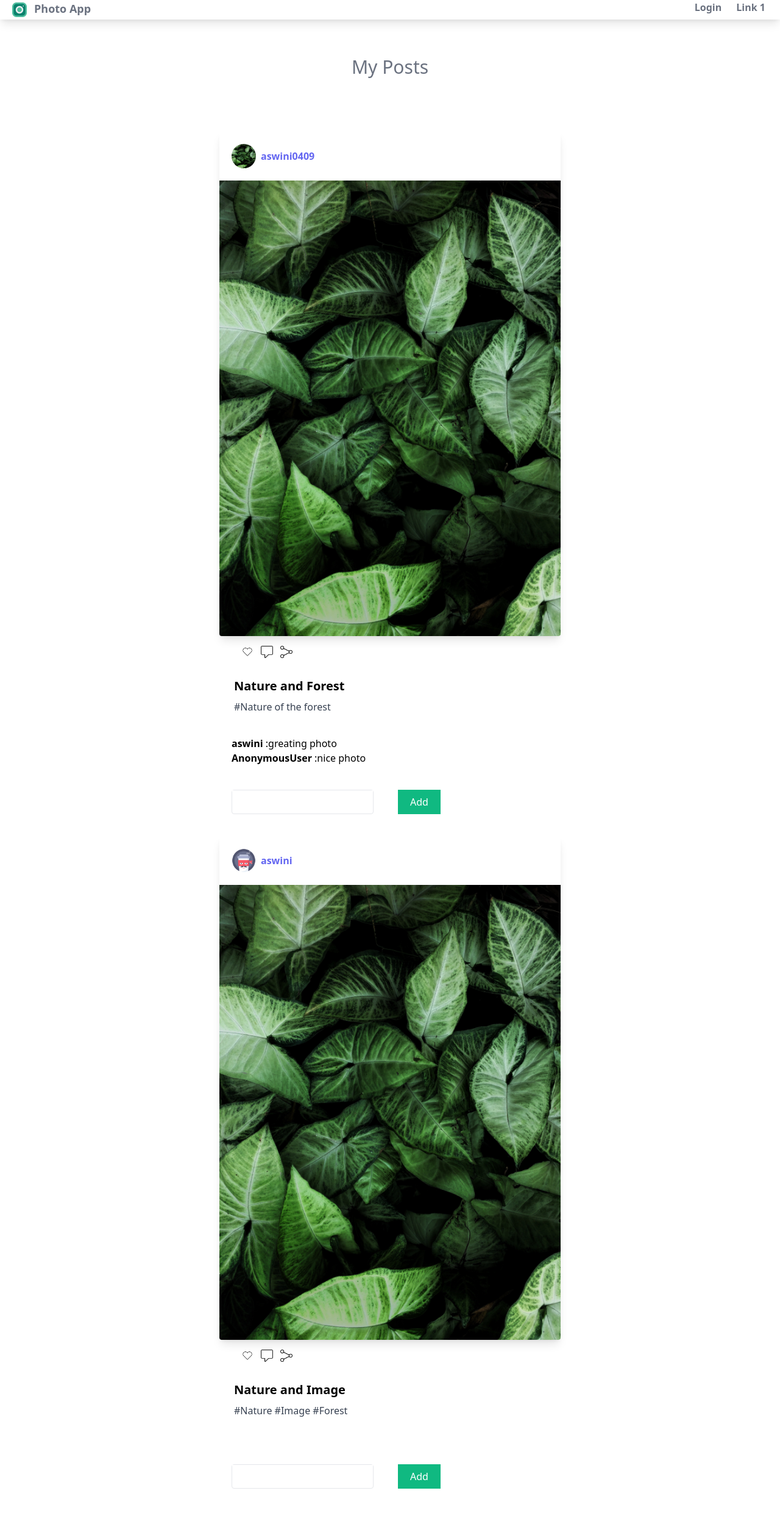
After one commit to aswinikumar0509/Social-Media-APP, a Django app: page /posts/feed in a window 1280 px wide. The commit adds this page. Shown: the whole page at 61% size. Run offline with Django 4.2, Linux system fonts and the light colour scheme; data comes from the database, SQL or seed files in the repository; both versions use the stored data as it was after the commit; style sheets or scripts are compiled from the project's sources; some libraries are stand-ins or nearby versions.

Commit message:
comment feature update

```diff
--- a/posts/admin.py
+++ b/posts/admin.py
@@ -1,6 +1,7 @@
 from django.contrib import admin
-from .models import Post
+from .models import Post,Comment
 
 # Register your models here.
 
 admin.site.register(Post)
+admin.site.register(Comment)
--- a/posts/forms.py
+++ b/posts/forms.py
@@ -1,4 +1,4 @@
-from .models import Post
+from .models import Post,Comment
 from django import forms
 
 class PostCreatForm(forms.ModelForm):
@@ -6,3 +6,10 @@ class PostCreatForm(forms.ModelForm):
     class Meta:
         model = Post
         fields = ('title','image','caption')
+
+
+
+class CommentForm(forms.ModelForm):
+    class Meta:
+        model = Comment
+        fields = ('body', 'posted_by')
--- a/posts/models.py
+++ b/posts/models.py
@@ -13,6 +13,7 @@ class Post(models.Model):
     title = models.CharField(max_length=200)
     slug = models.SlugField(max_length=200,blank=True)
     created = models.DateField(auto_now_add=True)
+    liked = models.ManyToManyField(settings.AUTH_USER_MODEL, related_name='posts_liked',blank=True)
 
     def __str__(self):
         return self.title
@@ -22,3 +23,16 @@ class Post(models.Model):
             self.slug=slugify(self.title)
 
         super().save(*args,**kwargs)
+
+
+class Comment(models.Model):
+    post = models.ForeignKey(Post, on_delete=models.CASCADE, related_name='comments')
+    body = models.CharField(max_length=100)
+    created = models.DateTimeField(auto_now=True)
+    posted_by = models.CharField(max_length=100)
+
+    class Meta:
+        ordering = ('created',)
+
+    def __str__(self):
+        return self.body
--- /dev/null
+++ b/posts/templates/posts/feed.html
@@ -0,0 +1,94 @@
+
+{% extends 'users/base.html' %}
+{% load mathfilters %}
+{% load static %}
+
+{% block body %}
+   <div class="flex mt-5 p-10 justify-center">
+    <h2 class="text-3xl font-normal mb-2 text-gray-500">My Posts</h2>
+   </div>
+   <div class="grid mx-80 p-10 grid-cols-1">
+    {% for post in posts %}
+    <!--Card starts here-->
+    <a href="#">
+
+        <div class="rounded overflow-hidden w-[470px] h-[470px] bg-white shadow-lg">
+        <div class="user-container flex mx-5 my-5">
+            <img class="h-10 w-10 rounded-full" src="{{post.user.profile.photo.url}}" alt="">
+            <div class="mx-2 my-2 font-bold "><span class="text-indigo-500">{{post.user}}</span></div>
+        </div>
+             <img src="{{post.image.url}}" alt="">
+        </div>
+        <div class="px-6 py-4">
+            <div class="icon-container flex gap-3">
+                <a id="{{ post.id }}" class="btn-like">
+                    {% if logged_user in post.liked_by.all %}
+                    <img class="w-5 h-5" src="{% static 'users/images/redlike.png' %}" alt="">
+                    {% else %}
+                    <img class="w-5 h-5" src="{% static 'users/images/whitelike.png' %}" alt="">
+                    {% endif %}
+                </a>
+
+                <img class="w-5 h-5" src="{% static 'users/images/comment.png' %}" alt="">
+                <img class="w-5 h-5" src="{% static 'users/images/share.png' %}" alt="">
+
+            </div>
+        </div>
+        <div>
+            {% if post.liked_by.count < 1 %}
+            {% elif post.liked_by.count == 1  %}
+            {{ post.liked_by.first }} Likes this
+            {% elif post.liked_by.count > 1 %}
+            {{ post.liked_by.first }} & {{ post.liked_by.count|sub:1 }} Other  likes this
+            {% endif %}
+        </div>
+        <div class="px-6 py-4">
+                <div class="font-bold text-xl mb-2">{{post.title}}</div>
+                <p class="text-gray-700 text-base">{{post.caption}}</p>
+        </div>
+        <div class="px-5 py-5">
+            {% for comment in post.comments.all %}
+             <b>{{ comment.posted_by  }}</b> :{{ comment.body }}
+            </br>
+            {% endfor %}
+        </div>
+        <div class="px-5 py-5">
+            <form method="post" class="bg-white   rounded ">
+                {% csrf_token %}
+                <div class="flex">
+
+                <div class="  border rounded  mr-10 text-grey-700">
+                    {{ comment_form.body  }}
+                </div>
+
+                    <input type="hidden" name="post_id" id="post_id" value="{{ post.id }}">
+                     <input type="hidden" name="posted_by" id="posted_by" value="{{ logged_user }}">
+
+
+                    <button class="bg-green-500 text-white px-5 py-2" type="submit">Add</button>
+
+
+                </div>
+
+            </form>
+        </div>
+
+    </a>
+    <!--Card ends here-->
+    {% endfor %}
+
+   </div>
+   <script type="text/javascript">
+    //console.log('This is working')
+    window.CSRF_TOKEN ="{{ csrf_token }}"
+    $(document).on('click','.btn-like',function(){
+        var post_id = this.id
+        $.ajax({
+            method:"POST",
+            url:'/posts/like',
+            data:{post_id:post_id,csrfmiddlewaretoken:window.CSRF_TOKEN}
+        })
+        window.location.href="http://127.0.0.1:8000/posts/feed"
+    })
+   </script>
+{% endblock %}
--- a/posts/urls.py
+++ b/posts/urls.py
@@ -5,5 +5,6 @@ from . import views
 
 urlpatterns = [
     path('create',views.post_create , name='create'),
+    path('feed', views.feed, name='feed'),
 
 ]
--- a/posts/views.py
+++ b/posts/views.py
@@ -1,6 +1,7 @@
-from django.shortcuts import render
-from .models import Post
-from .forms import PostCreatForm
+from django.shortcuts import render,redirect
+from .models import Post,Comment
+from .forms import PostCreatForm,CommentForm
+from django.shortcuts import get_object_or_404
 from django.contrib.auth.decorators import login_required
 
 # Create your views here.
@@ -17,3 +18,29 @@ def post_create(request):
         form = PostCreatForm(data=request.GET)
 
     return render(request , 'posts/create.html',{'form':form})
+
+
+def feed(request):
+    if request.method == 'POST':
+        comment_form = CommentForm(data=request.POST)
+        new_comment = comment_form.save(commit=False)
+        post_id = request.POST.get('post_id')
+        post = get_object_or_404(Post, id=post_id)
+        new_comment.post = post
+        new_comment.save()
+    else:
+        comment_form = CommentForm()
+
+    posts = Post.objects.all()
+    logged_user = request.user
+    return render(request, 'posts/feed.html', {'posts': posts, 'logged_user': logged_user, 'comment_form': comment_form})
+
+def like_post(request):
+    post_id = request.POST.get('post_id')
+    post = get_object_or_404(post , id=post_id)
+    if post.liked_by.filter(id = request.user.id).exist():
+        post.liked_by.remove(request.user)
+    else:
+        post.liked_by.add(request.user)
+
+    return redirect('feed')
--- a/socialproject/settings.py
+++ b/socialproject/settings.py
@@ -34,6 +34,7 @@ ALLOWED_HOSTS = []
 INSTALLED_APPS = [
     "users",
     "posts",
+    "mathfilters",
     "django.contrib.admin",
     "django.contrib.auth",
     "django.contrib.contenttypes",
--- a/users/templates/users/base.html
+++ b/users/templates/users/base.html
@@ -3,8 +3,7 @@
     <head>
         <link rel="stylesheet" href="{% static 'users/styles.css' %}">
         <link rel="stylesheet" href="{% static 'users/style.css' %}">
-        <script src="https://code.jquery.com/jquery-3.6.1.js" integrity="sha256-3zlB5s2uwoUzrXK3BT7AX3FyvojsraNFxCc2vC/7pNI=" crossorigin="anonymous"></script>
-    </head>
+        <script src="https://code.jquery.com/jquery-3.7.1.js" integrity="sha256-eKhayi8LEQwp4NKxN+CfCh+3qOVUtJn3QNZ0TciWLP4=" crossorigin="anonymous"></script>    </head>
     <body>
         <nav class="shadow-lg">
            <div class="px-4 mx-auto">
```
Also changed, not shown: db.sqlite3, posts/migrations/0002_post_liked.py (added), posts/migrations/0003_comment.py (added).
